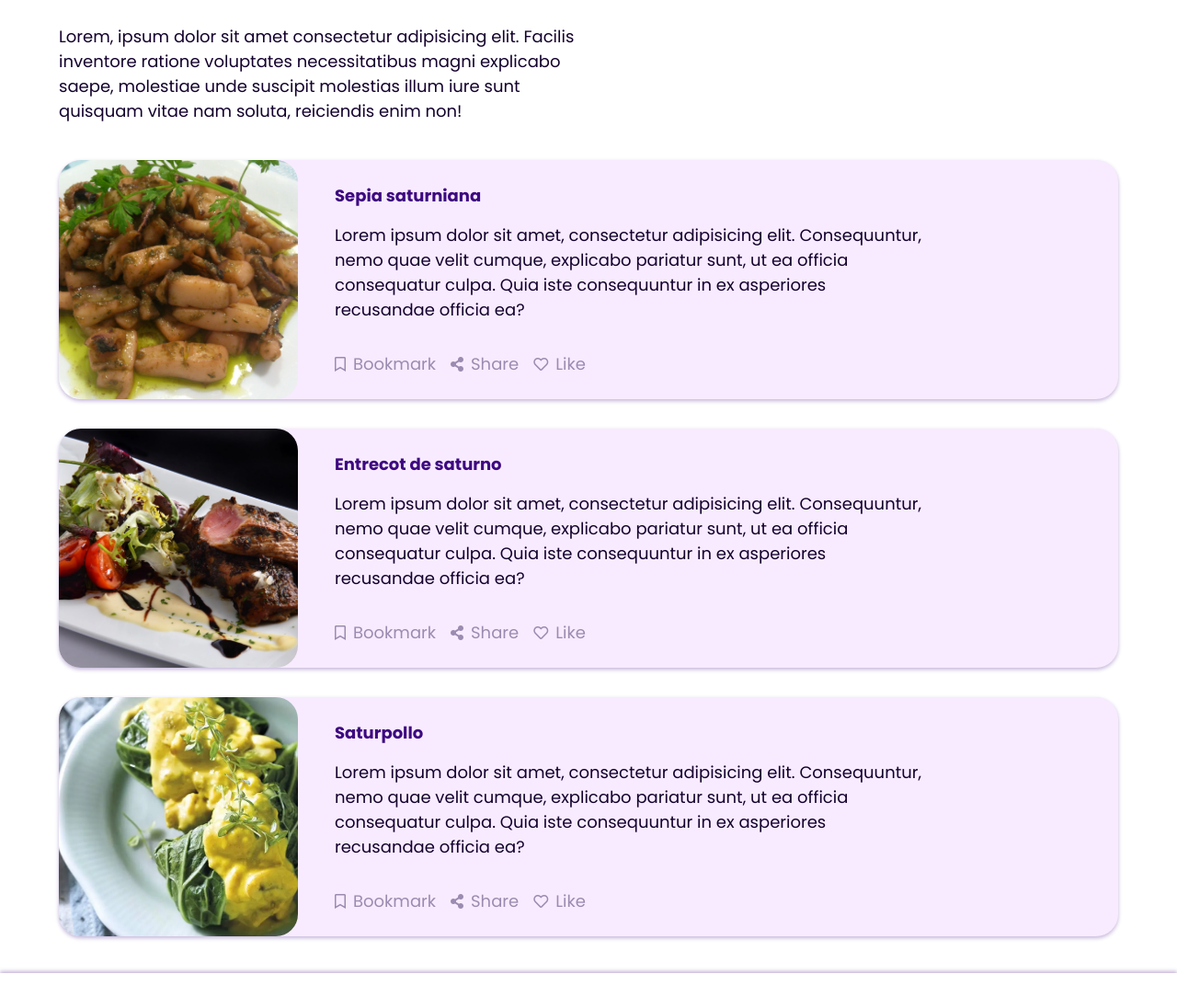
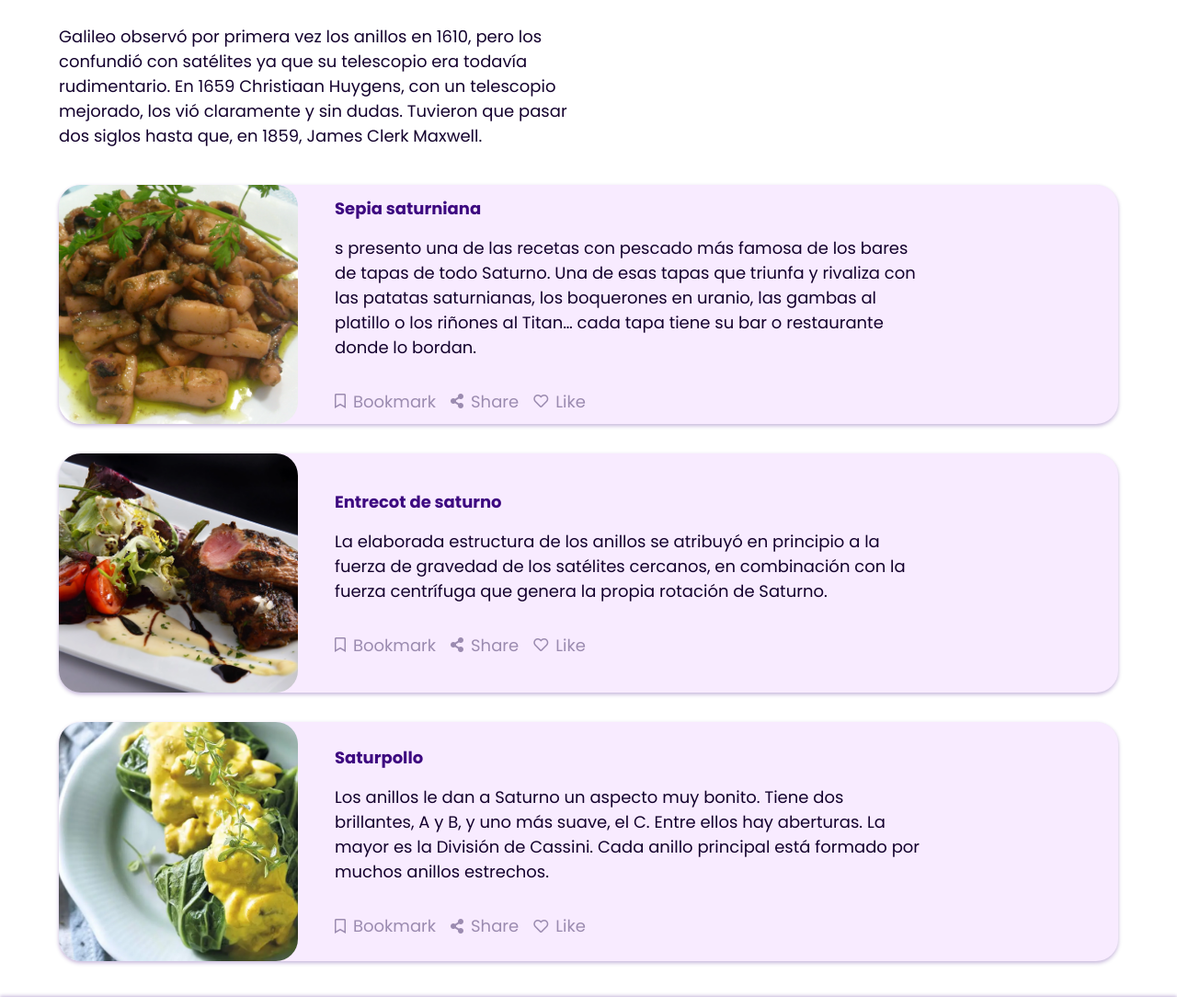
Before and after one commit to jmmartinsab/HTML---CSS-I-PEC-2, a website built with Parcel: page src/categories.html in a window 1280 px wide. Shown: the part 205-1289 px from the top of the page at 92% size. Built offline with nearby package versions, Linux system fonts and the light colour scheme.

```diff
--- a/src/categories.html
+++ b/src/categories.html
@@ -55,9 +55,9 @@
     <section class="main__categorie">
       <h2 class="main__categorie-title">Recetas</h2>
       <p class="main__categorie-intro">
-        Lorem, ipsum dolor sit amet consectetur adipisicing elit. Facilis inventore ratione voluptates necessitatibus
-        magni explicabo saepe, molestiae unde suscipit molestias illum iure sunt quisquam vitae nam soluta, reiciendis
-        enim non!
+        Galileo observó por primera vez los anillos en 1610, pero los confundió con satélites ya que su telescopio era
+        todavía rudimentario. En 1659 Christiaan Huygens, con un telescopio mejorado, los vió claramente y sin dudas.
+        Tuvieron que pasar dos siglos hasta que, en 1859, James Clerk Maxwell.
       </p>
 
       <a class="main__categorie-link" href="detail.html">
@@ -67,10 +67,10 @@
           <div class="main__categorie-block-text">
             <h3 class="main__categorie-card-title">Sepia saturniana</h3>
             <p class="main__categorie-card-text">
-              Lorem ipsum dolor sit amet, consectetur adipisicing elit. Consequuntur,
-              nemo quae velit cumque, explicabo pariatur sunt, ut ea officia consequatur culpa. Quia iste consequuntur
-              in
-              ex asperiores recusandae officia ea?
+              s presento una de las recetas con pescado más famosa de los bares de tapas de todo Saturno. Una de esas
+              tapas
+              que triunfa y rivaliza con las patatas saturnianas, los boquerones en uranio, las gambas al platillo o los
+              riñones al Titan… cada tapa tiene su bar o restaurante donde lo bordan.
             </p>
 
             <ul class="main__categorie-card-menu">
@@ -101,10 +101,8 @@
           <div class="main__categorie-block-text">
             <h3 class="main__categorie-card-title">Entrecot de saturno</h3>
             <p class="main__categorie-card-text">
-              Lorem ipsum dolor sit amet, consectetur adipisicing elit. Consequuntur,
-              nemo quae velit cumque, explicabo pariatur sunt, ut ea officia consequatur culpa. Quia iste consequuntur
-              in
-              ex asperiores recusandae officia ea?
+              La elaborada estructura de los anillos se atribuyó en principio a la fuerza de gravedad de los satélites
+              cercanos, en combinación con la fuerza centrífuga que genera la propia rotación de Saturno.
             </p>
 
             <ul class="main__categorie-card-menu">
@@ -135,10 +133,9 @@
           <div class="main__categorie-block-text">
             <h3 class="main__categorie-card-title">Saturpollo</h3>
             <p class="main__categorie-card-text">
-              Lorem ipsum dolor sit amet, consectetur adipisicing elit. Consequuntur,
-              nemo quae velit cumque, explicabo pariatur sunt, ut ea officia consequatur culpa. Quia iste consequuntur
-              in
-              ex asperiores recusandae officia ea?
+              Los anillos le dan a Saturno un aspecto muy bonito. Tiene dos brillantes, A y B, y uno más suave, el C.
+              Entre ellos hay aberturas. La mayor es la División de Cassini. Cada anillo principal está formado por
+              muchos anillos estrechos.
             </p>
 
             <ul class="main__categorie-card-menu">
```
Also changed, not shown: src/about.html (+0 -1 lines).
